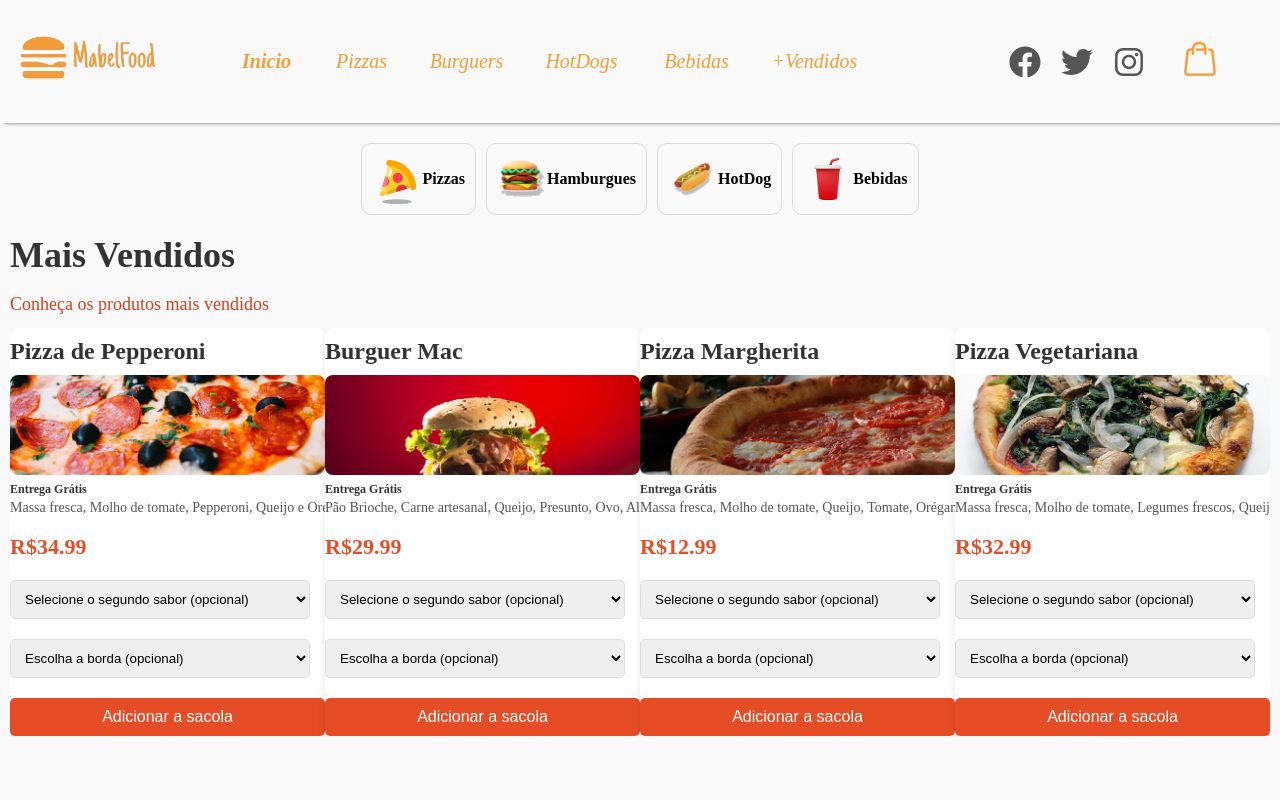
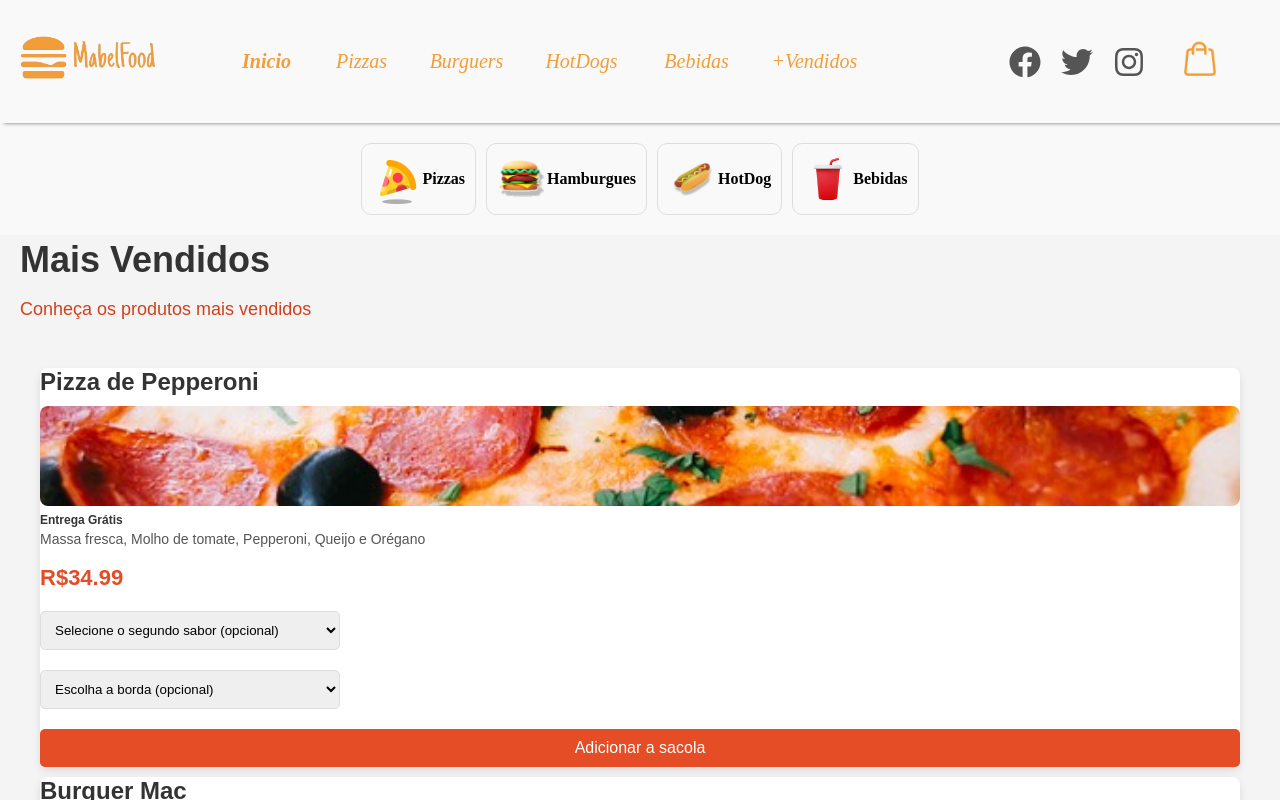
Before and after one commit to MateusProDev/MabelFood, a React (Create React App) app: page / in a window 1280 px wide. Both pictures are taken after a click on the element "Ver Todos". Built offline with nearby package versions, Linux system fonts and the light colour scheme.

Commit message:
add detalhes ao mais vendidos

```diff
--- a/src/components/Pagina5.jsx
+++ b/src/components/Pagina5.jsx
@@ -73,12 +73,12 @@ const Pagina5 = ({ addToCart }) => {
   };
 
   return (
-    <div className="maisVendido-container">
-      <div className="seeHome">
+    <div className="pagina5-container">
+      <div className="pagina5-seeHome">
         <h1>Mais Vendidos</h1>
         <p>Conheça os produtos mais vendidos</p>
       </div>
-      <div className="container">
+      <div className="pagina5-container">
         {products.map((product) => (
           <section key={product.id} className="produto">
             <h2>{product.name}</h2>
--- a/src/components/pagina5.css
+++ b/src/components/pagina5.css
@@ -1,33 +1,27 @@
-/* Página principal de Pizzas */
-.Pagina5 {
+/* Estilos exclusivos para Pagina5 */
+.pagina5-container {
     font-family: Arial, sans-serif;
     background-color: #f4f4f4;
+    padding: 20px;
 }
 
-  .seeHome {
+.pagina5-seeHome {
     display: block;
     margin: -40px 0 5px 0;
 }
 
-  .seeHome h1 {
+.pagina5-seeHome h1 {
     font-size: 36px;
     color: #333;
     margin-bottom: 10px;
 }
 
-  .seeHome p {
+.pagina5-seeHome p {
     font-size: 18px;
     color: #d1401c;
 }
 
-  .container {
-    display: grid;
-    grid-template-columns: repeat(auto-fill, minmax(280px, 1fr));
-    justify-content: center;
-    margin-top:-20px;
-  }
-
-  .produto {
+.pagina5-container .produto {
     width: 100%;
     background-color: white;
     border-radius: 8px;
@@ -35,47 +29,47 @@
     transition: transform 0.3s ease;
 }
 
-  .produto:hover {
+.pagina5-container .produto:hover {
     transform: translateY(-5px);
 }
 
-  .produto h2 {
+.pagina5-container .produto h2 {
     font-size: 24px;
     color: #333;
     margin: 10px 0;
 }
 
-  .produto img {
+.pagina5-container .produto img {
     width: 100%;
     max-height: 300px;
     object-fit: cover;
     border-radius: 8px;
 }
 
-  .boxPg1 {
+.pagina5-container .boxPg1 {
     margin-top: 10px;
 }
 
-  .boxPg1 p {
+.pagina5-container .boxPg1 p {
     color: #555;
     font-size: 14px;
 }
 
-  .boxPg1 .box-value {
+.pagina5-container .boxPg1 .box-value {
     display: flex;
     flex-direction: column;
     margin-top: 15px;
 }
 
-  .box-value span {
+.pagina5-container .box-value span {
     font-size: 22px;
     color: #e44d26;
     font-weight: bold;
     margin-bottom: 10px;
 }
 
-  .select-flavor,
-  .select-crust {
+.pagina5-container .select-flavor,
+.pagina5-container .select-crust {
     margin: 10px 0;
     padding: 10px;
     border-radius: 5px;
@@ -84,7 +78,7 @@
     max-width: 300px;
 }
 
-  button.btn {
+.pagina5-container button.btn {
     background-color: #e44d26;
     color: white;
     font-size: 16px;
@@ -96,11 +90,11 @@
     margin-top: 10px;
 }
 
-  button.btn:hover {
+.pagina5-container button.btn:hover {
     background-color: #d1401c;
 }
 
-  .notification {
+.pagina5-container .notification {
     position: fixed;
     bottom: 20px;
     left: 50%;
```
Lines whose indentation alone changed are shown as unchanged.
